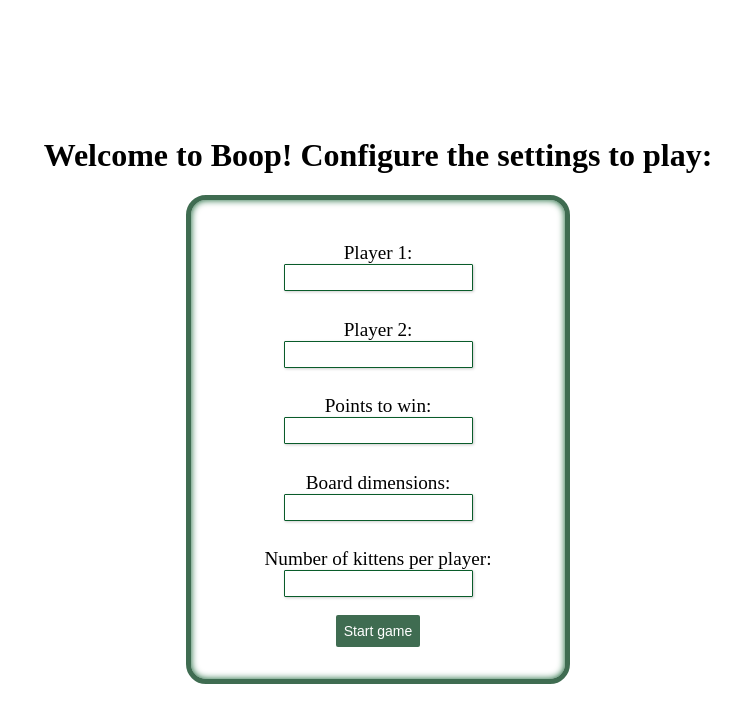
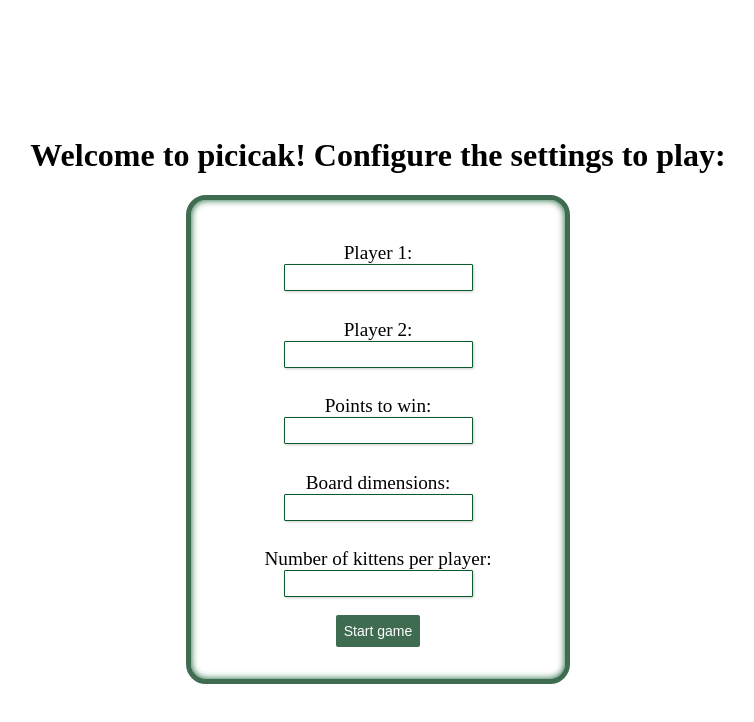
Before and after one commit to btekerek/picicak, a plain HTML site: page index.html in a window 1280 px wide. Shown: the whole page, without its empty margins (262-1016 px from the left). Drawn offline with Linux system fonts and the light colour scheme.

Commit message:
Update index.html

```diff
--- a/index.html
+++ b/index.html
@@ -5,14 +5,14 @@
     <meta charset="UTF-8">
     <meta http-equiv="X-UA-Compatible" content="IE=edge">
     <meta name="viewport" content="width=device-width, initial-scale=1.0">
-    <title>Boop</title>
+    <title>picicak</title>
     <link rel="stylesheet" href="style.css">
 </head>
 
 <body>
 
     <div id="start-screen">
-        <h1>Welcome to Boop! Configure the settings to play:</h1>
+        <h1>Welcome to picicak! Configure the settings to play:</h1>
         <div id="form-container">
             <form>
                 <label for="player1">Player 1:</label>
```
